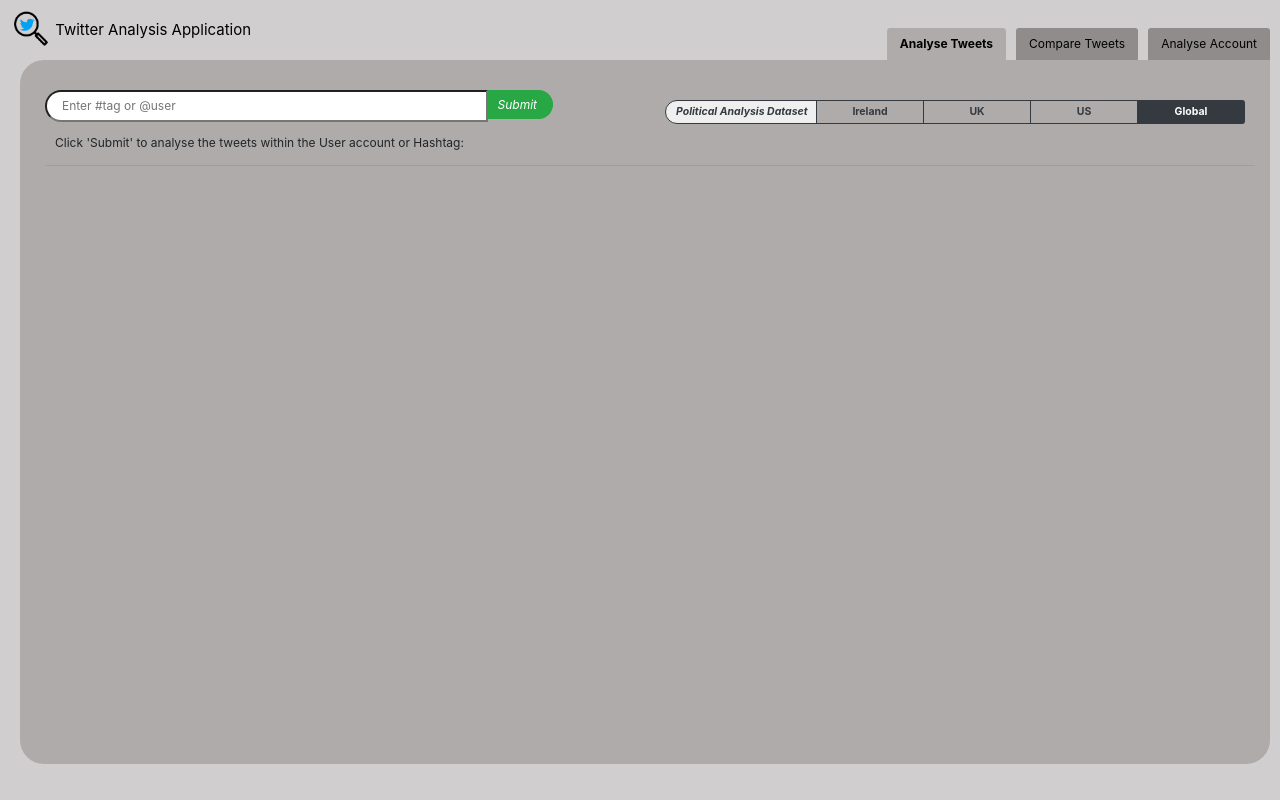
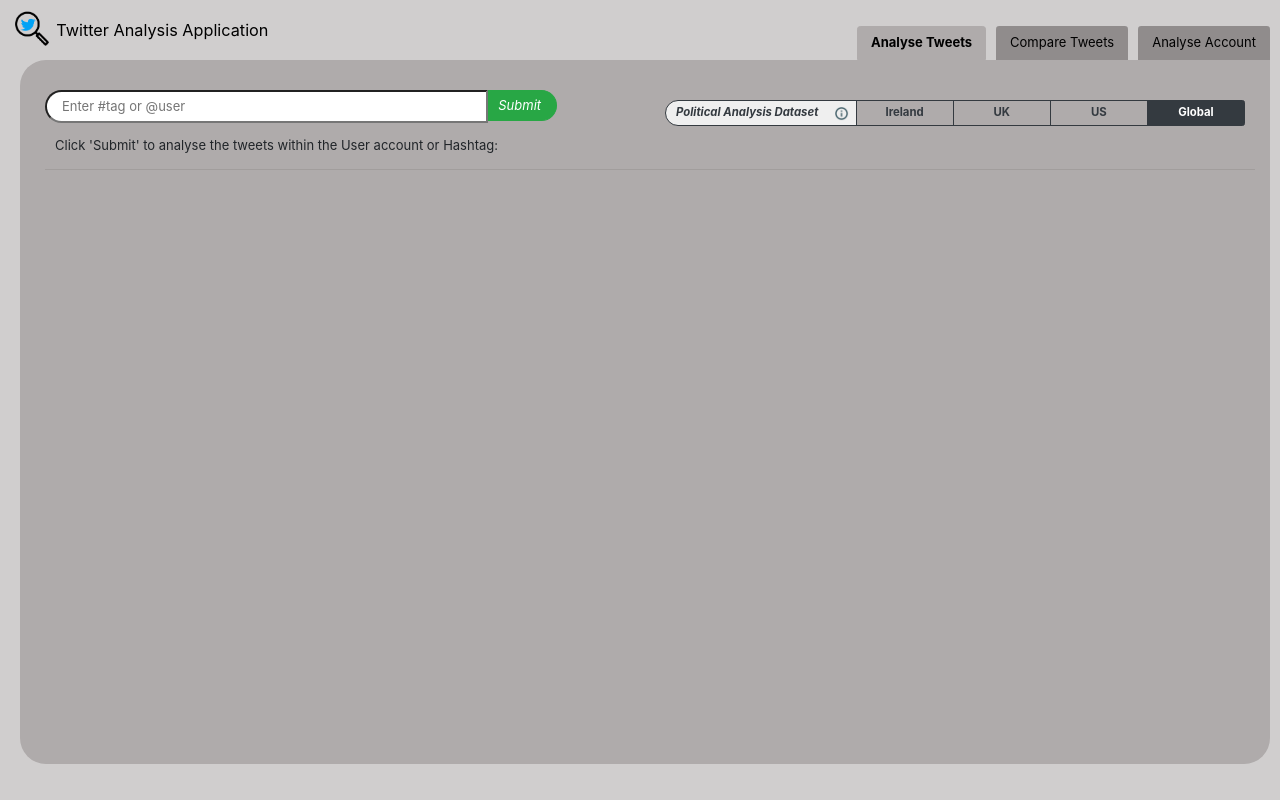
Before and after one commit to a-mcloughlin/final-year-project, a Flask app: page / in a window 1280 px wide. Run offline with Flask 2, Linux system fonts and the light colour scheme; some libraries are stand-ins or nearby versions.

Commit message:
Increase text size and add Political Analysis info

```diff
--- a/static/styles/styles.css
+++ b/static/styles/styles.css
@@ -16,7 +16,7 @@ html {
     padding-top: 30px;
     /* min-width: 100vw;
     min-height: 100vh; */
-    font-size: 12px;
+    font-size: 13px;
 }
 .navbar{
     background:#D0CECE;
@@ -435,6 +435,32 @@ html {
     z-index: 99999;
 }
 
+[data-title-info]:hover:after {
+    opacity: 1;
+    transition: all 0.1s ease 0.5s;
+    visibility: visible;
+    content: attr(data-title-info);
+}
+[data-title-info]:after {
+    content: attr("");
+    background-color: #D0CECE;
+    opacity: 0;
+    border: 2px solid #6a6868;
+    border-radius: 50rem !important;
+    padding: 5px 12px 5px 12px;
+    margin-top: 25px;
+    margin-left: -200px;
+    position:absolute !important;
+    z-index: 99999 !important;
+    width: 400px;
+    text-align:justify;
+    word-break: break-word;
+    white-space: pre-line;
+    overflow-wrap: break-word;
+    -ms-word-break: break-word;
+    word-break: break-word;
+
+}
 .informational_icon {
     width: 15px;
     height: 15px;
--- a/templates/tabs/analyse_account.html
+++ b/templates/tabs/analyse_account.html
@@ -30,6 +30,11 @@
             <div class="col-12 col-md-6 btn-group btn-group-sm biggroup" role="group" data-toggle="buttons" style="flex: 1; border-radius: 2px; padding-bottom: 10px; padding-top: 10px; margin-right:10px;">
               <label class="btn btn-outline-dark form-check-label" style="border-top-left-radius: 50rem; border-bottom-left-radius: 50rem;  pointer-events: none; background:#efefef; padding-left:10px;" >
                 <b style="font-style: italic;">Political Analysis Dataset&nbsp;</b>
+              </label>
+              <label class="btn btn-outline-dark form-check-label" for="ie" style="background:#efefef; border-left: 0px;">
+                <a class="hoverInfo" style="width: 15px;color:#000000;text-decoration:none;" data-title-info="The dataset to use when predicting political leaning. Political discourse varies a lot between countries, seleting the right dataset to analyse with is thus very important.">
+                    <img src="{{ url_for('static',filename='images/info_icon.png') }}" alt="Verified" class="informational_icon"/>
+                </a>
               </label>
               <label class="btn btn-outline-dark form-check-label" for="ie" style="flex: 1; font-weight: bold;">
                 <input class="btn-check" type="radio" name="countryDataset" autocomplete="off"  value="ie" id="ie" style="display: none;"/>Ireland
--- a/templates/tabs/analyse_tweets.html
+++ b/templates/tabs/analyse_tweets.html
@@ -28,8 +28,13 @@
           </span>
         </div>
         <div class="col-12 col-md-6 btn-group btn-group-sm biggroup" role="group" data-toggle="buttons" style="flex: 1; border-radius: 2px; padding-bottom: 10px; padding-top: 10px; margin-right:10px;">
-          <label class="btn btn-outline-dark form-check-label" style="border-top-left-radius: 50rem; border-bottom-left-radius: 50rem;  pointer-events: none; background:#efefef; padding-left:10px;" >
-            <b style="font-style: italic;">Political Analysis Dataset&nbsp;</b>
+          <label class="btn btn-outline-dark form-check-label" style="border-top-left-radius: 50rem; border-bottom-left-radius: 50rem;  pointer-events: none; background:#efefef; padding-left:10px;">
+            <b style="font-style: italic; pointer-events: none; ">Political Analysis Dataset&nbsp;</b>
+          </label>
+          <label class="btn btn-outline-dark form-check-label" for="ie" style="background:#efefef; border-left: 0px;">
+            <a class="hoverInfo" style="width: 15px;color:#000000;text-decoration:none;" data-title-info="The dataset to use when predicting political leaning. Political discourse varies a lot between countries, seleting the right dataset to analyse with is thus very important.">
+								<img src="{{ url_for('static',filename='images/info_icon.png') }}" alt="Verified" class="informational_icon"/>
+            </a>
           </label>
           <label class="btn btn-outline-dark form-check-label" for="ie" style="flex: 1; font-weight: bold;">
             <input class="btn-check" type="radio" name="countryDataset" autocomplete="off"  value="ie" id="ie" style="display: none;"/>Ireland
--- a/templates/tabs/compare_tweets.html
+++ b/templates/tabs/compare_tweets.html
@@ -50,6 +50,11 @@
 			  <div class="btn-group btn-group-sm biggroup" role="group" data-toggle="buttons" style="width:100%; flex: 1; border-radius: 2px; padding-bottom: 10px; padding-top: 10px; margin-right:10px;">
 				<label class="btn btn-outline-dark form-check-label" style="border-top-left-radius: 50rem; border-bottom-left-radius: 50rem;  pointer-events: none; background:#efefef; padding-left:10px;" >
 					<b style="font-style: italic;">Political Analysis Dataset&nbsp;</b>
+				</label>
+				<label class="btn btn-outline-dark form-check-label" for="ie" style="background:#efefef; border-left: 0px;">
+					<a class="hoverInfo" style="width: 15px;color:#000000;text-decoration:none;" data-title-info="The dataset to use when predicting political leaning. Political discourse varies a lot between countries, seleting the right dataset to analyse with is thus very important.">
+						<img src="{{ url_for('static',filename='images/info_icon.png') }}" alt="Verified" class="informational_icon"/>
+					</a>
 				</label>
 				<label class="btn btn-outline-dark form-check-label" for="ie" style="flex: 1; font-weight: bold;">
 					<input class="btn-check" type="radio" name="countryDataset" autocomplete="off"  value="ie" id="ie" style="display: none;"/>Ireland
```
